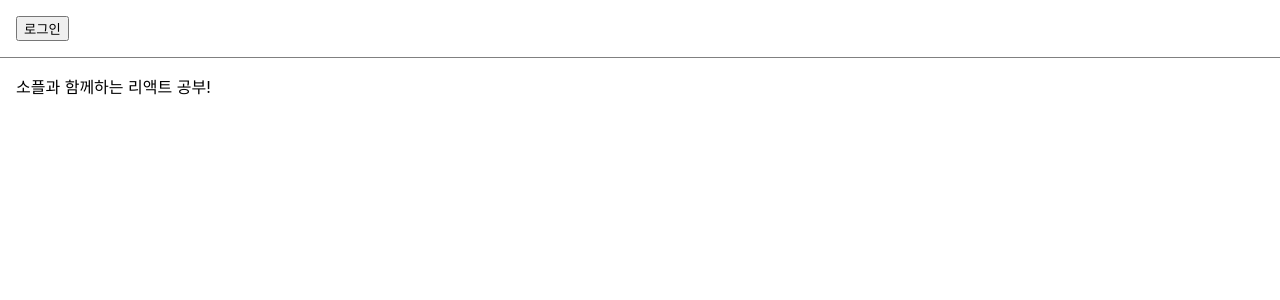
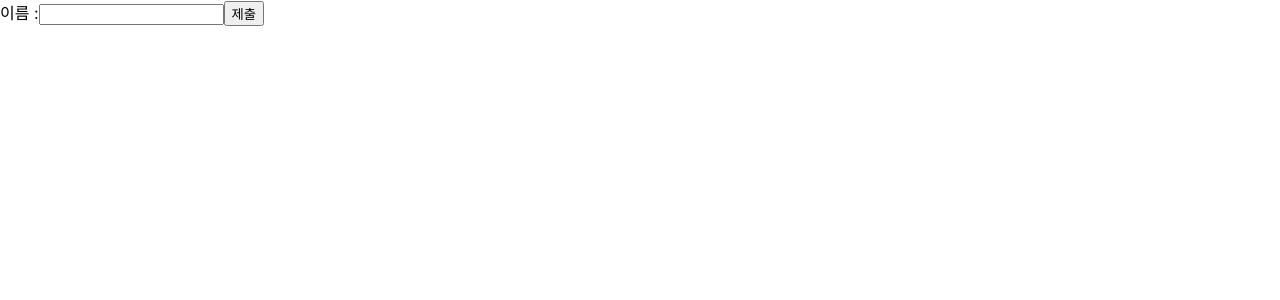
Before and after one commit to Hanhojjung/-K230201_React_Test_Lab3, a React (Create React App) app in the folder class-example/: page / in a window 1280 px wide. Shown: the top 300 px of the page. Built offline with nearby package versions, Linux system fonts and the light colour scheme.

Commit message:
230601 2교시

```diff
--- /dev/null
+++ b/class-example/src/ch10_ex/AttendanceBook.jsx
@@ -0,0 +1,31 @@
+import React from 'react';
+
+const students = [
+    {
+        id : 1,
+        name : "Inje",
+    },
+    {
+        id : 2,
+        name : "Steve",
+    },
+    {
+        id : 3,
+        name : "Bill",
+    },
+    {
+        id : 4,
+        name : "Jeff",
+    },
+];
+function AttendanceBook(props){
+    return (
+        <ul>
+           {students.map((student)=> {
+            return<li key={student.id}>{student.name}</li>
+           })}
+        </ul>
+    );
+};
+
+export default AttendanceBook;
--- /dev/null
+++ b/class-example/src/ch11/NameForm.jsx
@@ -0,0 +1,29 @@
+import React, { useState } from 'react';
+
+const NameForm = (props) => {
+    // useState -> 배열을 반환한다. 요소는 1번 요소 : 변수값, 2번 요소 :세터함수
+    const [value, setValue] = useState('');
+
+    const handChange = (event) => {
+        setValue(event.target.value);
+    }
+
+    const handleSubmit = (event) => {
+        alert('입력한 이름 :' + value)
+        // preventDefault() : 자바스크립트상 기본 로직, submit 제출, 서버로 넘길 때 사용
+        // 기본 기능을 못하게 방지한다.
+        event.preventDefault();
+    }
+
+    return (
+        <form onSubmit={handleSubmit}>
+        <label>
+            이름 :
+            <input type="text" value={value} onChange={handChange}/>
+        </label>
+        <button type="submit">제출</button>
+        </form>
+    );
+};
+
+export default NameForm;
--- a/class-example/src/index.js
+++ b/class-example/src/index.js
@@ -22,6 +22,8 @@
 import Accomodate from './ch07_ex/Accomodate';
 import Toggle from './ch8/Toggle';
 import LandingPage from './ch9_ex/LandingPage';
+import AttendanceBook from './ch10_ex/AttendanceBook';
+import NameForm from './ch11/NameForm';
 
 // 생명 주기를 테스트를 하는 코드에서는, React.StrictMode를 제거하고 실행하는게 가독성 면에서 좋습니다.
 // 수행이 2번씩 일어나기 때문.
@@ -36,7 +38,9 @@
     {/* <TextInputTest/> */}
     {/* <Accomodate/> */}
     {/* <Toggle/> */}
-    <LandingPage/>
+    {/* <LandingPage/> */}
+    {/* <AttendanceBook/> */}
+    <NameForm/>
   </React.StrictMode>,
   document.getElementById('root')
 )
```
